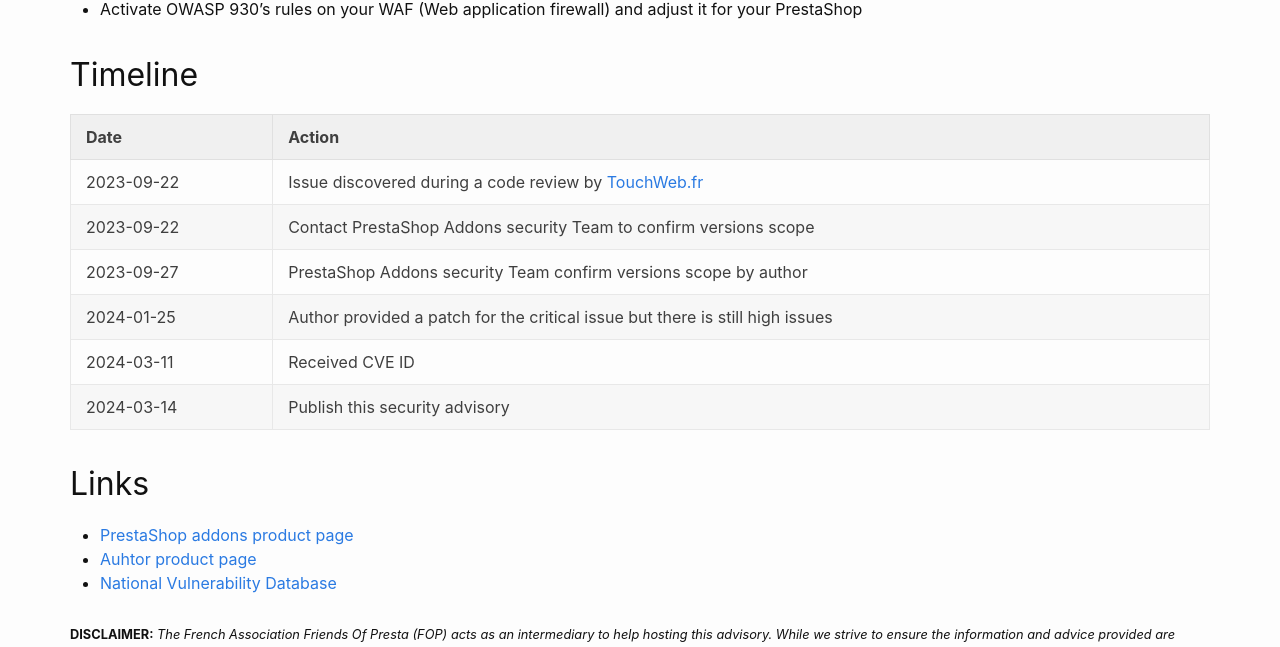
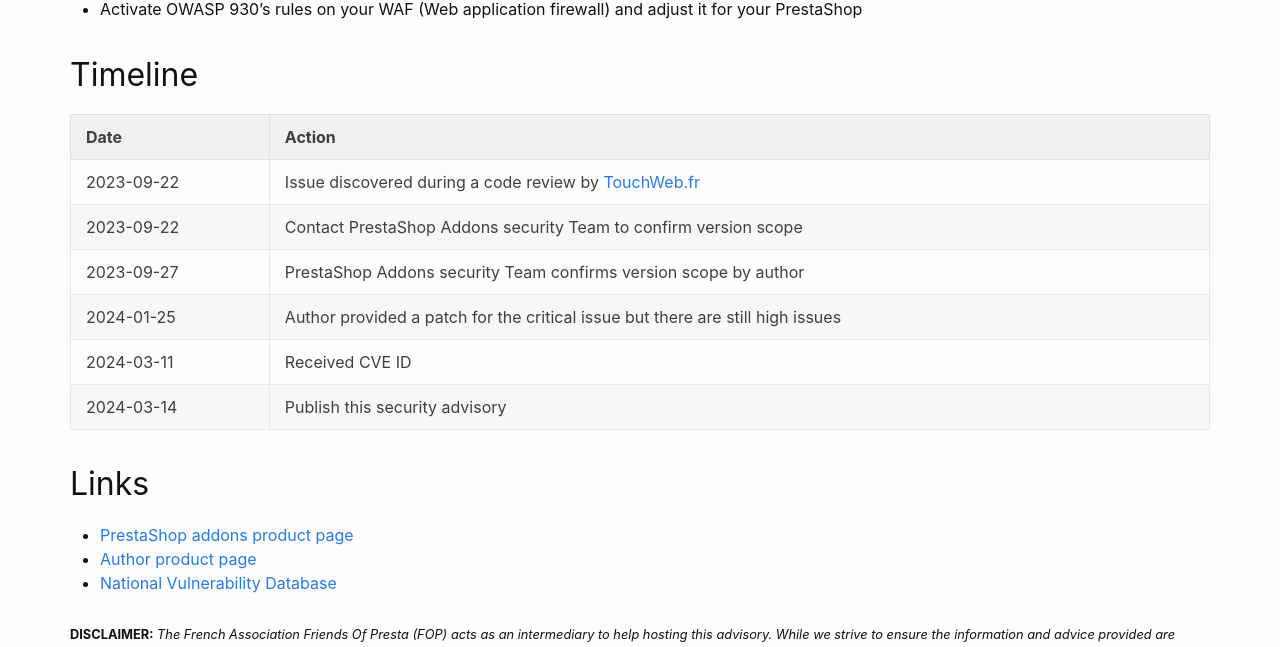
Before and after one commit to friends-of-presta/security-advisories, a Jekyll site: the page built from _posts/2024-03-14-reportsstatistics.md, in a window 1280 px wide and 1400 px high, scrolled down 1890 px. Shown: the part 495-1142 px from the top of the window. Built offline with Jekyll 4.4.1, drawn with Linux system fonts in a browser that asks for light colours; some of the changed text lies outside the part shown.

Commit message:
Update 2024-03-14-reportsstatistics.md

```diff
--- a/_posts/2024-03-14-reportsstatistics.md
+++ b/_posts/2024-03-14-reportsstatistics.md
@@ -88,14 +88,14 @@ if(file_exists(dirname(__FILE__).'/'.$file))
 | Date | Action |
 |--|--|
 | 2023-09-22 | Issue discovered during a code review by [TouchWeb.fr](https://www.touchweb.fr) |
-| 2023-09-22 | Contact PrestaShop Addons security Team to confirm versions scope |
-| 2023-09-27 | PrestaShop Addons security Team confirm versions scope by author |
-| 2024-01-25 | Author provided a patch for the critical issue but there is still high issues |
+| 2023-09-22 | Contact PrestaShop Addons security Team to confirm version scope |
+| 2023-09-27 | PrestaShop Addons security Team confirms version scope by author |
+| 2024-01-25 | Author provided a patch for the critical issue but there are still high issues |
 | 2024-03-11 | Received CVE ID |
 | 2024-03-14 | Publish this security advisory |
 
 ## Links
 
 * [PrestaShop addons product page](https://addons.prestashop.com/en/customer-administration/28379-sales-reports-statistics-custom-fields-export.html)
-* [Auhtor product page](https://advancedplugins.com/prestashop/modules/advanced-fields-statistics-customer-segmentation/)
+* [Author product page](https://advancedplugins.com/prestashop/modules/advanced-fields-statistics-customer-segmentation/)
 * [National Vulnerability Database](https://nvd.nist.gov/vuln/detail/CVE-2024-28394)
```
Also changed, not shown: other parts of _posts/2024-03-14-reportsstatistics.md (+2 -2 lines).
